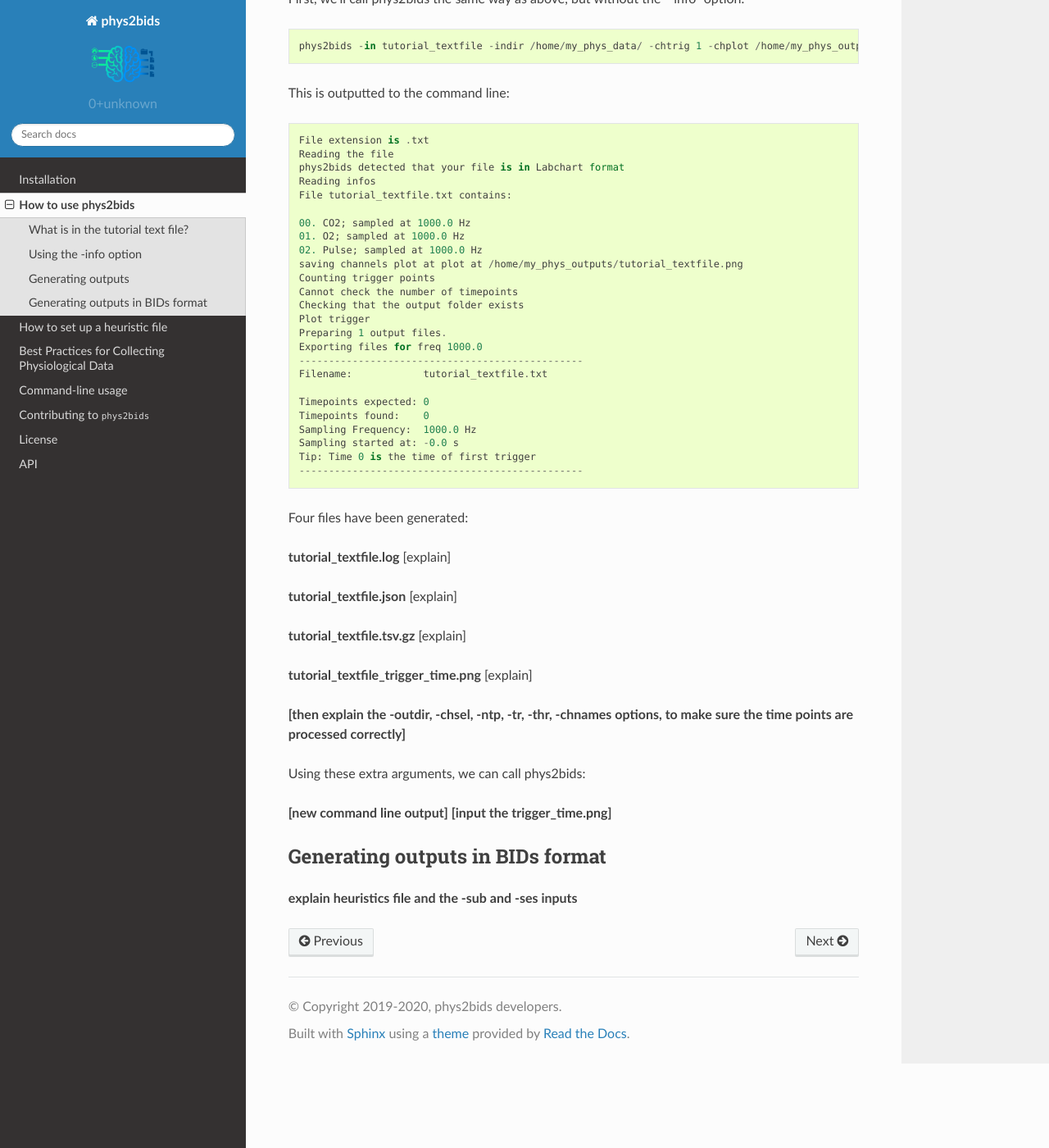
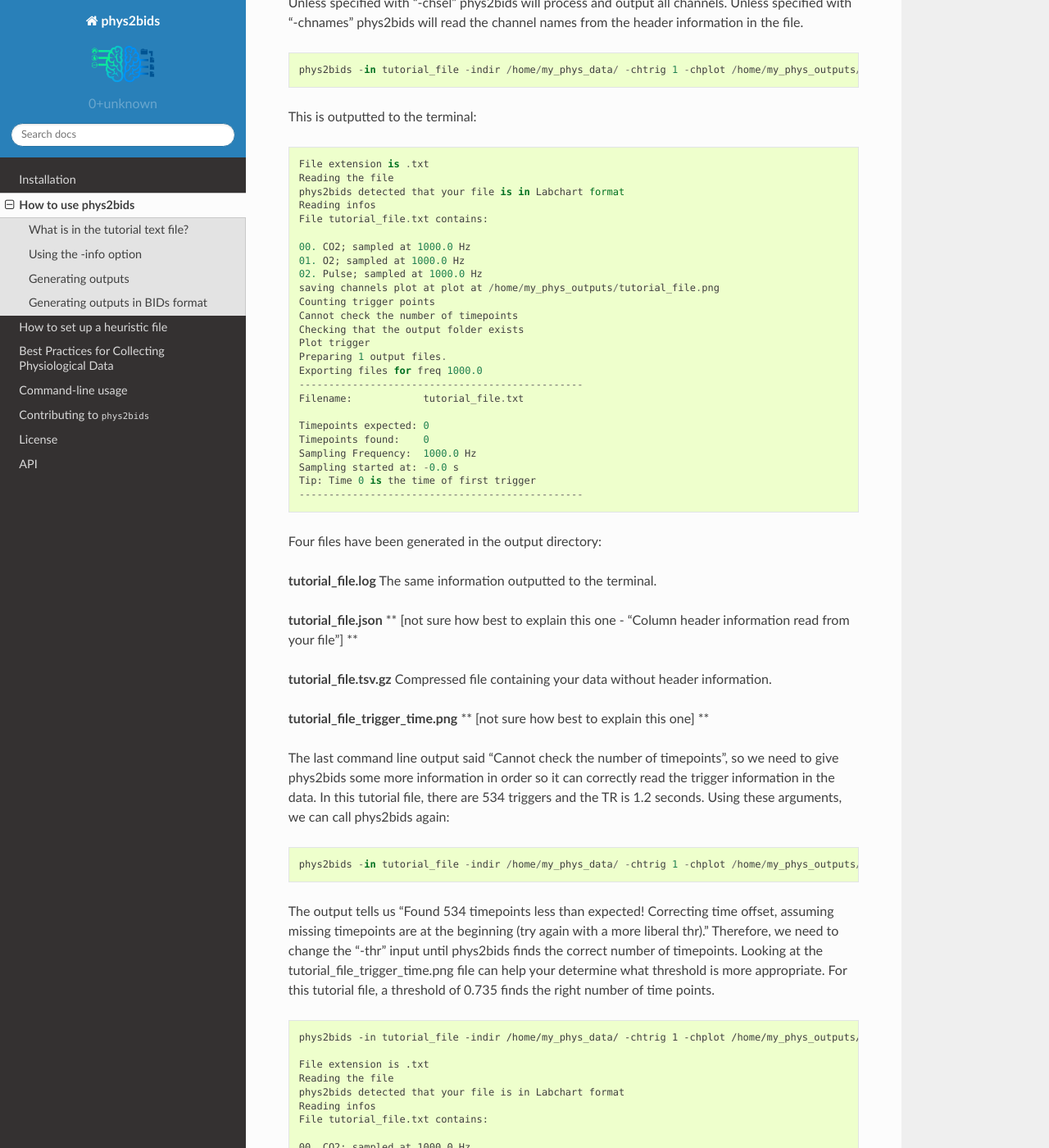
Before and after one commit to physiopy/phys2bids, a Sphinx documentation site: the page built from docs/howto.rst, in a window 1280 px wide and 1400 px high, scrolled down 2328 px. Shown: the whole window at 82% size. Built offline with Sphinx 7.4.7 and the Read the Docs theme 2.0.0, drawn with Linux system fonts in a browser that asks for light colours; some of the changed text lies outside the part shown.

Commit message:
Update howto.rst
Ready to review

```diff
--- a/docs/howto.rst
+++ b/docs/howto.rst
@@ -15,7 +15,7 @@ This tutorial will:
 What is in the tutorial text file?
 #################################
 
-The test file can be found in **location/tutorial_textfile.txt**. This text file has header information (first 9 lines) which phys2bids will use to process this file, alongside information directly inputted by the user. Following this header information, the data in the file is stored in a column format. In this example, we have time (column 1), MRI trigger pulse (column 2), CO2 (column 3), O2 (column 4) and pulse (column 5). Each column was sampled at 1000Hz (Interval = 0.001 s). ::
+The file can be found in *tests/data/tutorial_file.txt*. This file has header information (first 9 lines) which phys2bids will use to process this file, alongside information directly inputted by the user. Following this header information, the data in the file is stored in a column format. In this example, we have time (column 1), MRI trigger pulse (column 2), CO2 (column 3), O2 (column 4) and pulse (column 5). Each column was sampled at 1000Hz (Interval = 0.001 s). ::
 
     Interval=	0.001 s
     ExcelDateTime=	4.3749464322749809e+04	10/11/19 11:08:37.485584
@@ -40,11 +40,11 @@ First, we can see what information phys2bids reads from the file, and make sure
 
 The simplest way of calling phy2bids is: ::
 
-    phys2bids -in tutorial_textfile
+    phys2bids -in tutorial_file
 
 However, we’ll use one more argument: ::
 
-    phys2bids -in tutorial_textfile -info
+    phys2bids -in tutorial_file -info
 
 This "-info" argument means phy2bids does not process the file, but only outputs information it reads from the file, by printing to the terminal and outputting a png plot of the data in the current directory. ::
 
@@ -52,46 +52,44 @@ This "-info" argument means phy2bids does not process the file, but only outputs
     Reading the file
     phys2bids detected that your file is in Labchart format
     Reading infos
-    File tutorial_textfile.txt contains:
+    File tutorial_file.txt contains:
 
     00. Trigger; sampled at 1000.0 Hz
     01. CO2; sampled at 1000.0 Hz
     02. O2; sampled at 1000.0 Hz
-    saving channels plot at tutorial_textfile.png
+    saving channels plot at tutorial_file.png
 
-**[Wrong channel plot here]**
+** [Wrong channel plot here] **
 
 Some of this information is right, but notice  the output does not mention a 'pulse' column, which we know is in the file. Therefore, if any of the information outputted from using the '-info' option is not correct, we need to give phys2bids more inputs.
 
 Looking through the optional arguments of the phys2bids command (https://phys2bids.readthedocs.io/en/latest/cli.html) we will first ensure that all the channels we want processed are read and plotted correctly. The argument "-chtrig" has a default of 0, which means if there is no input given phys2bids will assume the trigger information is in the first channel. For the text file used in this example, the trigger information is the second column, therefore we need to write: ::
 
-    phys2bids -in tutorial_textfile -info -chtrig 1
+    phys2bids -in tutorial_file -info -chtrig 1
 
-**[Correct channel plot here]**
-
-Two other arguments that relevent to introduce at this stage are "-indir" and "-chplot". If you use "-indir" you can specify a path to your input file i.e. it does not have to be in the current directory, as is the default. Using the "-chplot" argument allows you to specify the name (and full path) for the channel plot, whih is (always) created. ::
-
-    phys2bids -in tutorial_textfile -info -indir /home/my_phys_data/ -chtrig 1 -chplot /home/my_phys_outputs/tutorial_textfile.png
+** [Correct channel plot here] **
 
 Generating outputs
 ##################
 
-First, we'll call phys2bids the same way as above, but without the "-info" option. ::
+Now we'll call phys2bids without the "-info" option. We'll use the same inputs as above, as well as adding "-indir", "outdir", and "-chplot". If you use "-indir" you can specify a path to your input file i.e. it does not have to be in the current directory, as is the default. Using the "-chplot" argument allows you to specify the name (and full path) for the png channel plot. The "-input" and "-chplot" arguments can be used alongside the "-info" argument. When calling phys2bids without the "-info" argument, it will generate files; if you use the "-outdir" argument this is where phys2bids will save these files.
 
-    phys2bids -in tutorial_textfile -indir /home/my_phys_data/ -chtrig 1 -chplot /home/my_phys_outputs/tutorial_textfile.png
+Unless specified with "-chsel" phys2bids will process and output all channels. Unless specified with "-chnames" phys2bids will read the channel names from the header information in the file.  ::
 
-This is outputted to the command line: ::
+    phys2bids -in tutorial_file -indir /home/my_phys_data/ -chtrig 1 -chplot /home/my_phys_outputs/tutorial_file.png -outdir /home/my_phys_outputs/
+
+This is outputted to the terminal: ::
 
     File extension is .txt
     Reading the file
     phys2bids detected that your file is in Labchart format
     Reading infos
-    File tutorial_textfile.txt contains:
+    File tutorial_file.txt contains:
 
     00. CO2; sampled at 1000.0 Hz
     01. O2; sampled at 1000.0 Hz
     02. Pulse; sampled at 1000.0 Hz
-    saving channels plot at plot at /home/my_phys_outputs/tutorial_textfile.png
+    saving channels plot at plot at /home/my_phys_outputs/tutorial_file.png
     Counting trigger points
     Cannot check the number of timepoints
     Checking that the output folder exists
@@ -99,7 +97,7 @@ This is outputted to the command line: ::
     Preparing 1 output files.
     Exporting files for freq 1000.0
     ------------------------------------------------
-    Filename:            tutorial_textfile.txt
+    Filename:            tutorial_file.txt
 
     Timepoints expected: 0
     Timepoints found:    0
@@ -108,28 +106,60 @@ This is outputted to the command line: ::
     Tip: Time 0 is the time of first trigger
     ------------------------------------------------
 
-Four files have been generated:
+Four files have been generated in the output directory:
 
-**tutorial_textfile.log**
-[explain]
+**tutorial_file.log**
+The same information outputted to the terminal.
 
-**tutorial_textfile.json**
-[explain]
+**tutorial_file.json**
+** [not sure how best to explain this one - "Column header information read from your file"] **
 
-**tutorial_textfile.tsv.gz**
-[explain]
+**tutorial_file.tsv.gz**
+Compressed file containing your data without header information.
 
-**tutorial_textfile_trigger_time.png**
-[explain]
+**tutorial_file_trigger_time.png**
+** [not sure how best to explain this one] **
 
-**[then explain the -outdir, -chsel, -ntp, -tr, -thr, -chnames options, to make sure the time points are processed correctly]**
+The last command line output said "Cannot check the number of timepoints", so we need to give phys2bids some more information in order so it can correctly read the trigger information in the data. In this tutorial file, there are 534 triggers and the TR is 1.2 seconds. Using these arguments, we can call phys2bids again: ::
 
-Using these extra arguments, we can call phys2bids:
+    phys2bids -in tutorial_file -indir /home/my_phys_data/ -chtrig 1 -chplot /home/my_phys_outputs/tutorial_file.png -outdir /home/my_phys_outputs/ -ntp 534 -tr 1.2
 
-**[new command line output]**
-**[input the trigger_time.png]**
+The output tells us "Found 534 timepoints less than expected! Correcting time offset, assuming missing timepoints are at the beginning (try again with a more liberal thr)." Therefore, we need to change the "-thr" input until phys2bids finds the correct number of timepoints. Looking at the tutorial_file_trigger_time.png file can help your determine what threshold is more appropriate. For this tutorial file, a threshold of 0.735 finds the right number of time points. ::
+
+    phys2bids -in tutorial_file -indir /home/my_phys_data/ -chtrig 1 -chplot /home/my_phys_outputs/tutorial_file.png -outdir /home/my_phys_outputs/ -ntp 534 -tr -thr 0.735
+
+    File extension is .txt
+    Reading the file
+    phys2bids detected that your file is in Labchart format
+    Reading infos
+    File tutorial_file.txt contains:
+
+    00. CO2; sampled at 1000.0 Hz
+    01. O2; sampled at 1000.0 Hz
+    02. Pulse; sampled at 1000.0 Hz
+    saving channels plot at plot at /home/my_phys_outputs/tutorial_file.png
+    Counting trigger points
+    Checking number of timepoints
+    Found just the right amount of timepoints!
+    Checking that the output folder exists
+    Plot trigger
+    Preparing 1 output files.
+    Exporting files for freq 1000.0
+    ------------------------------------------------
+    Filename:            tutorial_file.txt
+
+    Timepoints expected: 534
+    Timepoints found:    534
+    Sampling Frequency:  1000.0 Hz
+    Sampling started at: 48.625999999999976 s
+    Tip: Time 0 is the time of first trigger
+    ------------------------------------------------
+
+** [trigger_time.png here] **
+
+** [explain how the 4 files above have changed] **
 
 Generating outputs in BIDs format
 #################################
 
-**explain heuristics file and the -sub and -ses inputs**
+This section will explain how to use the "-heur", "-sub" and "-ses" arguments, to save the file with BIDS naming.
```
